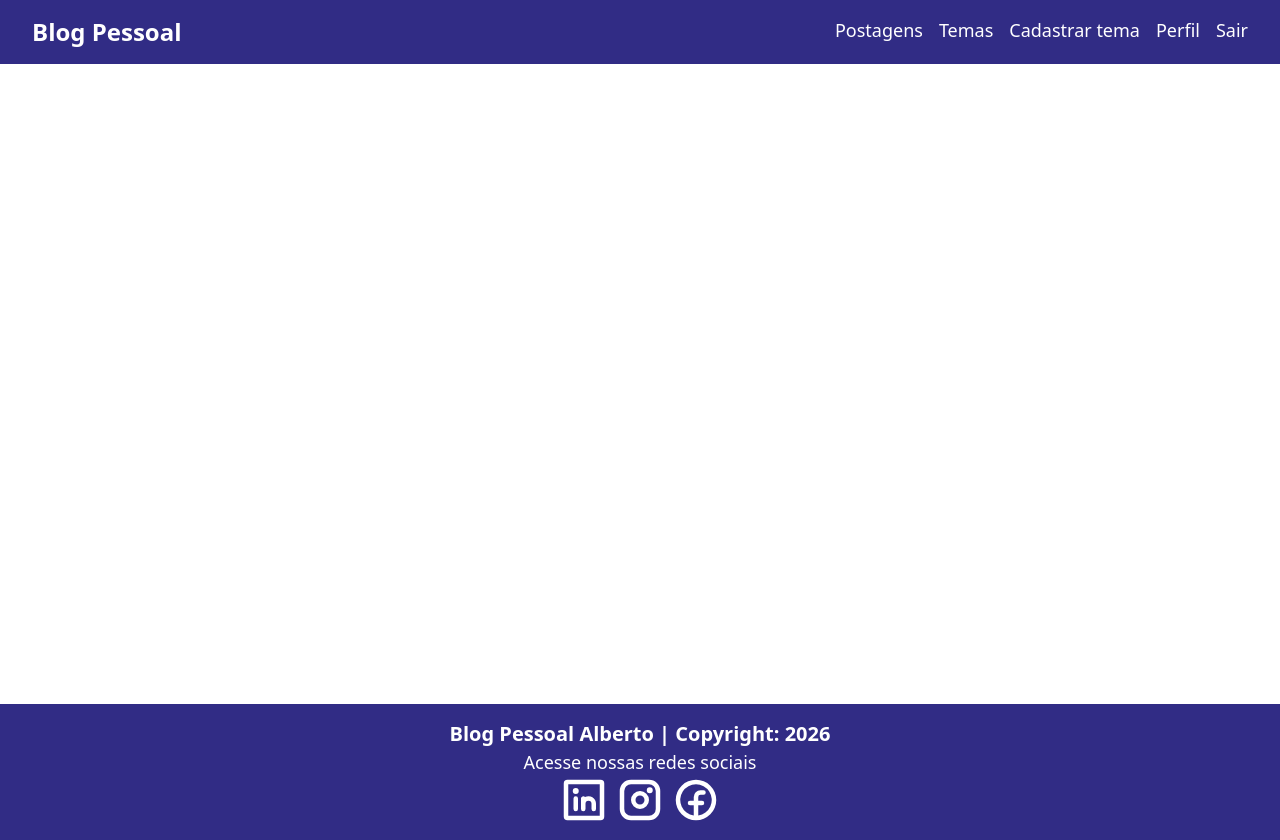
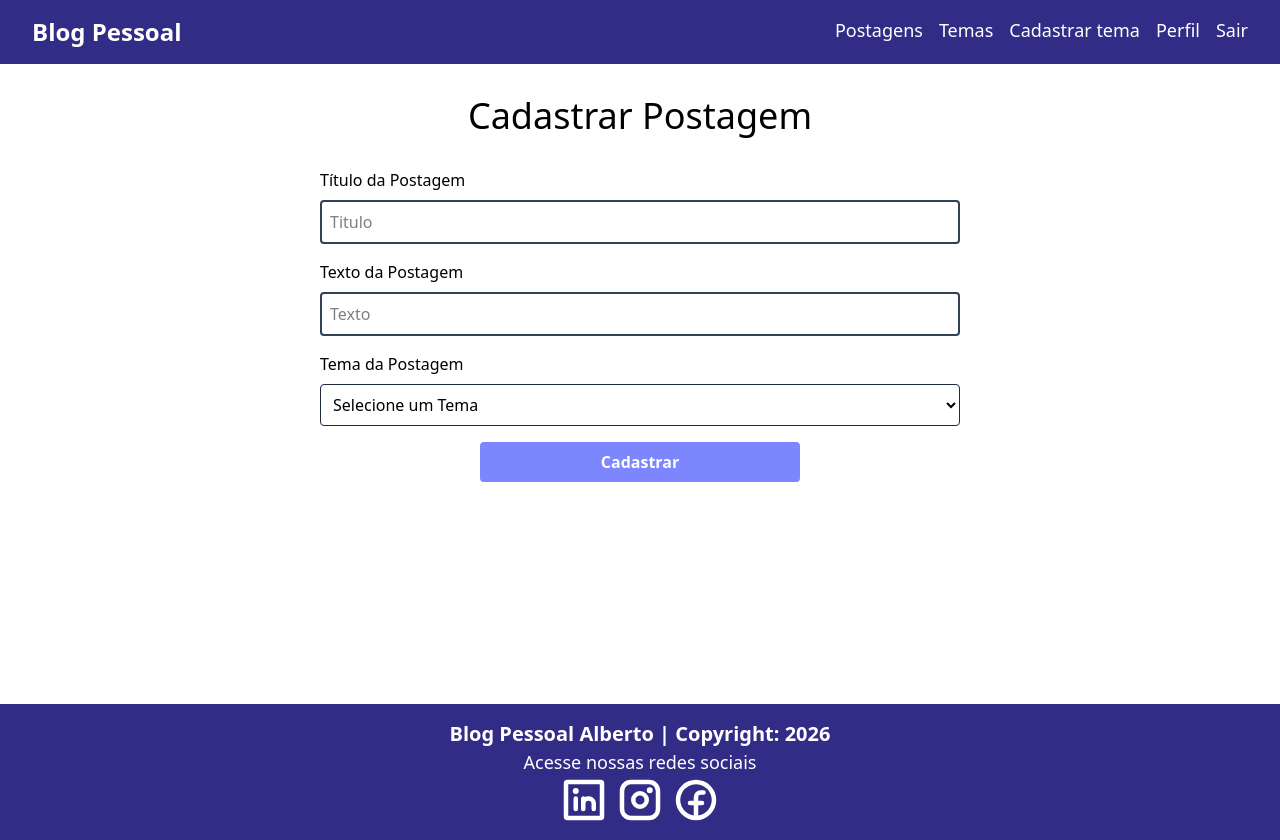
Before and after one commit to AlbertoDuranFilho/blogpessoal_react_gen, a React (Vite) app: page /cadastrarpostagem in a window 1280 px wide. Built offline with nearby package versions, Linux system fonts and the light colour scheme.

Commit message:
:sparkles: feat: Adicionando form para adicionar novas postagem e modal.

```diff
--- a/package.json
+++ b/package.json
@@ -17,6 +17,7 @@
     "react-dom": "^19.2.0",
     "react-router-dom": "^7.13.0",
     "react-spinners": "^0.17.0",
+    "reactjs-popup": "^2.0.6",
     "tailwindcss": "^4.1.18"
   },
   "devDependencies": {
--- a/src/App.tsx
+++ b/src/App.tsx
@@ -10,6 +10,7 @@
 import Cadastro from "./pages/cadastro/Cadastro";
 import Home from "./pages/home/Home";
 import Login from "./pages/login/Login";
+import FormPostagem from "./components/postagem/formpostagem/FormPostagem";
 
 function App() {
   return (
@@ -27,6 +28,8 @@
               <Route path="/editartema/:id" element={<FormTema />} />
               <Route path="/deletartema/:id" element={<DeletarTema />} />
               <Route path="/postagens" element={<ListaPostagens />} />
+              <Route path="/cadastrarpostagem" element={<FormPostagem />} />
+              <Route path="/editarpostagem/:id" element={<FormPostagem />} />
             </Routes>
           </div>
           <Footer />
--- /dev/null
+++ b/src/components/postagem/formpostagem/FormPostagem.tsx
@@ -0,0 +1,55 @@
+function FormPostagem() {
+  return (
+    <div className="container flex flex-col mx-auto items-center">
+      <h1 className="text-4xl text-center my-8">Cadastrar Postagem</h1>
+
+      <form className="flex flex-col w-1/2 gap-4">
+        <div className="flex flex-col gap-2">
+          <label htmlFor="titulo">Título da Postagem</label>
+          <input
+            type="text"
+            placeholder="Titulo"
+            name="titulo"
+            required
+            className="border-2 border-slate-700 rounded p-2"
+          />
+        </div>
+        <div className="flex flex-col gap-2">
+          <label htmlFor="titulo">Texto da Postagem</label>
+          <input
+            type="text"
+            placeholder="Texto"
+            name="texto"
+            required
+            className="border-2 border-slate-700 rounded p-2"
+          />
+        </div>
+        <div className="flex flex-col gap-2">
+          <p>Tema da Postagem</p>
+          <select
+            name="tema"
+            id="tema"
+            className="border p-2 border-slate-800 rounded"
+          >
+            <option value="" selected disabled>
+              Selecione um Tema
+            </option>
+
+            <>
+              <option>tema1</option>
+            </>
+          </select>
+        </div>
+        <button
+          type="submit"
+          className="rounded disabled:bg-slate-200 bg-indigo-400 hover:bg-indigo-800
+                               text-white font-bold w-1/2 mx-auto py-2 flex justify-center"
+        >
+          Cadastrar
+        </button>
+      </form>
+    </div>
+  );
+}
+
+export default FormPostagem;
--- /dev/null
+++ b/src/components/postagem/modalpostagem/ModalPostagem.tsx
@@ -0,0 +1,27 @@
+import Popup from "reactjs-popup";
+
+import "reactjs-popup/dist/index.css";
+import FormPostagem from "../formpostagem/FormPostagem";
+
+function ModalPostagem() {
+  return (
+    <>
+      <Popup
+        trigger={
+          <button className="border rounded px-4 py-2 hover:bg-white hover:text-indigo-800">
+            Nova Postagem
+          </button>
+        }
+        modal
+        contentStyle={{
+          borderRadius: "1rem",
+          paddingBottom: "2rem",
+        }}
+      >
+        <FormPostagem />
+      </Popup>
+    </>
+  );
+}
+
+export default ModalPostagem;
```
Also changed, not shown: 1 other file (tests, documents, lock files or other folders).
